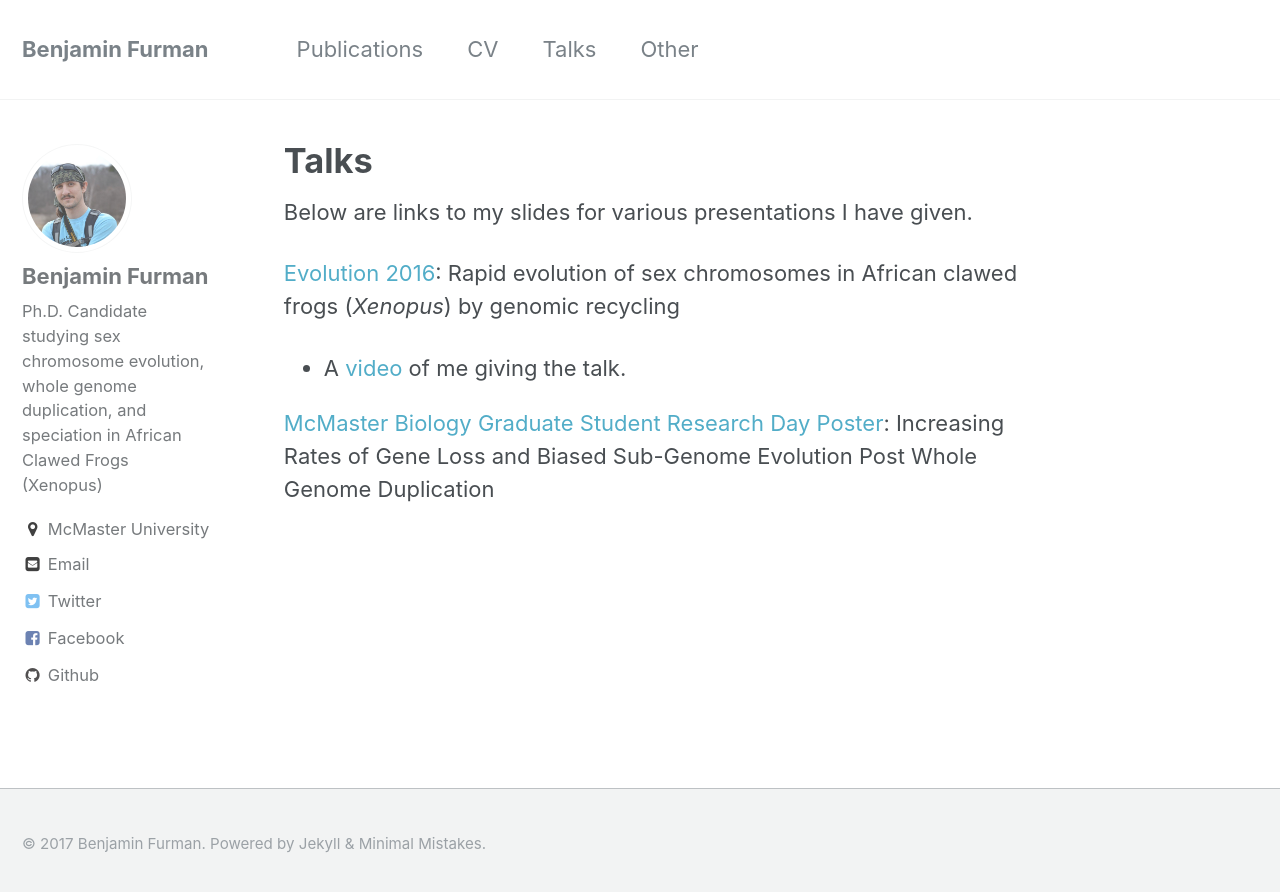
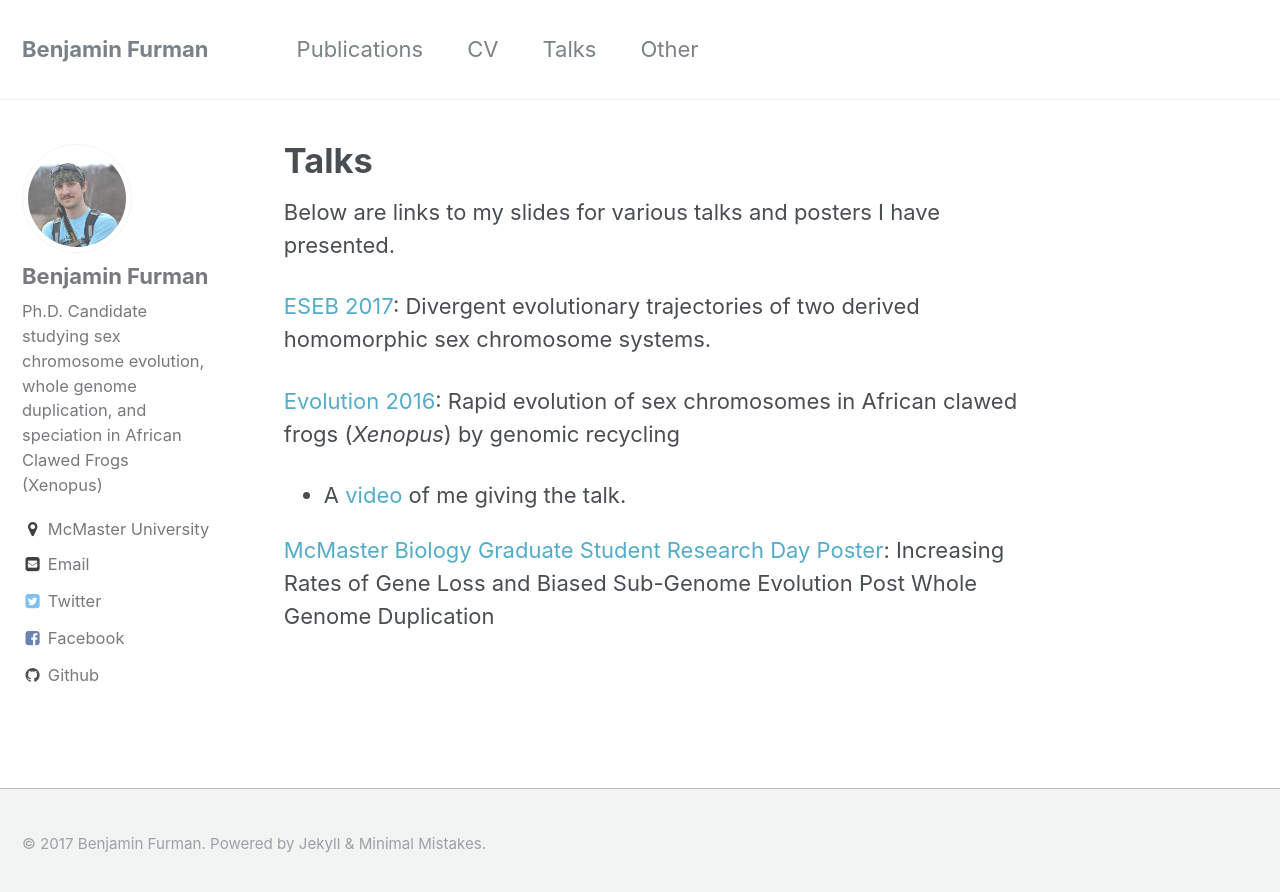
Before and after one commit to benjaminfurman/benjaminfurman.github.io, a Jekyll site: the page built from _pages/talks.md, in a window 1280 px wide. Shown: the top 892 px of the page. Built offline with Jekyll 4.4.1, drawn with Linux system fonts in a browser that asks for light colours.

Commit message:
link for eseb poster added to page

```diff
--- a/_pages/talks.md
+++ b/_pages/talks.md
@@ -4,7 +4,10 @@ title: Talks
 author_profile: true
 ---
 
-Below are links to my slides for various presentations I have given.
+Below are links to my slides for various talks and posters I have presented.
+
+[ESEB 2017]({{ site.url }}/assets/talks/Furman-ESEB2017-poster.pdf): Divergent evolutionary trajectories of two derived homomorphic sex chromosome systems.
+
 
 [Evolution 2016]({{ site.url }}/assets/talks/Furman_evolution-2016-talk.pdf): Rapid evolution of sex chromosomes in African clawed frogs (*Xenopus*) by genomic recycling
 
```
